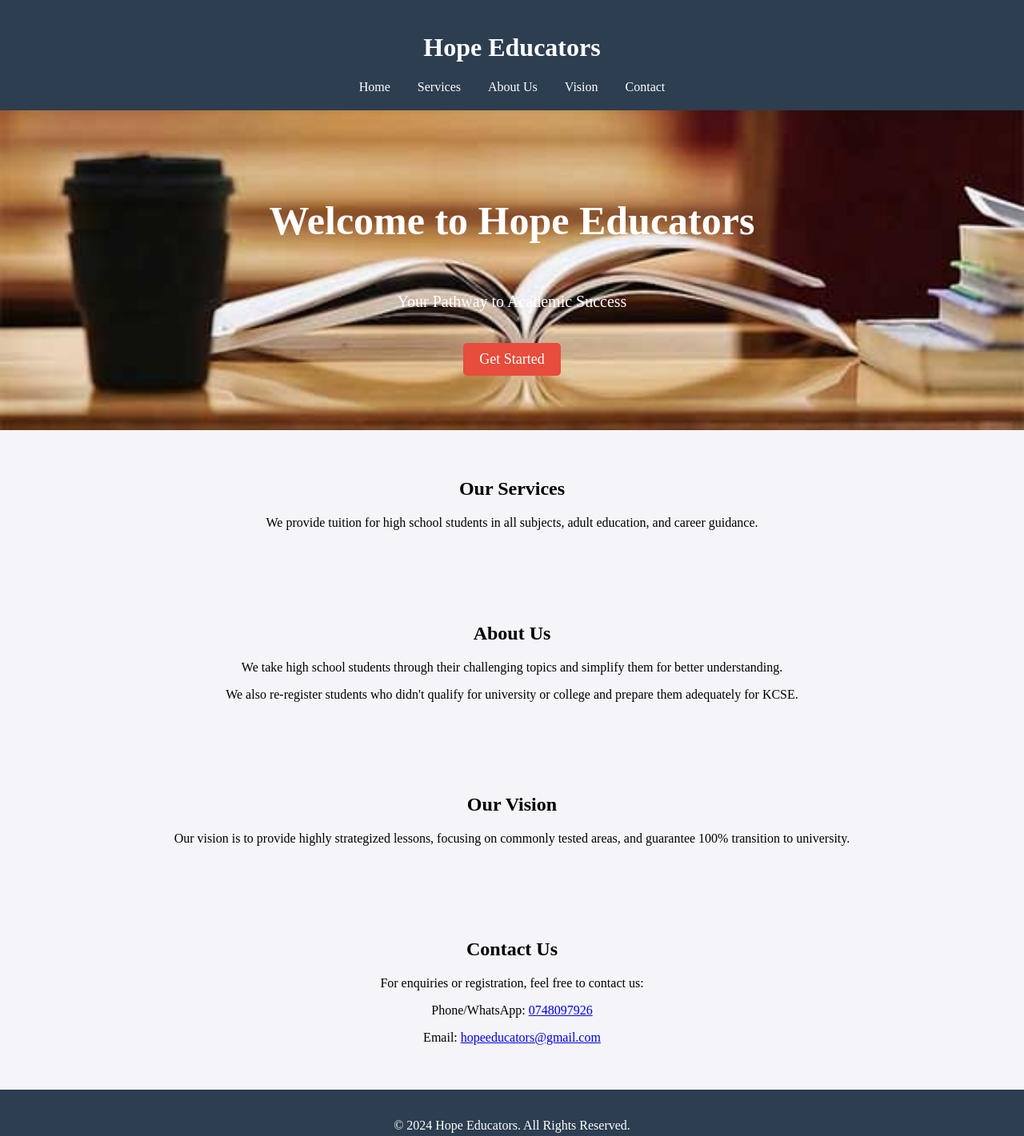
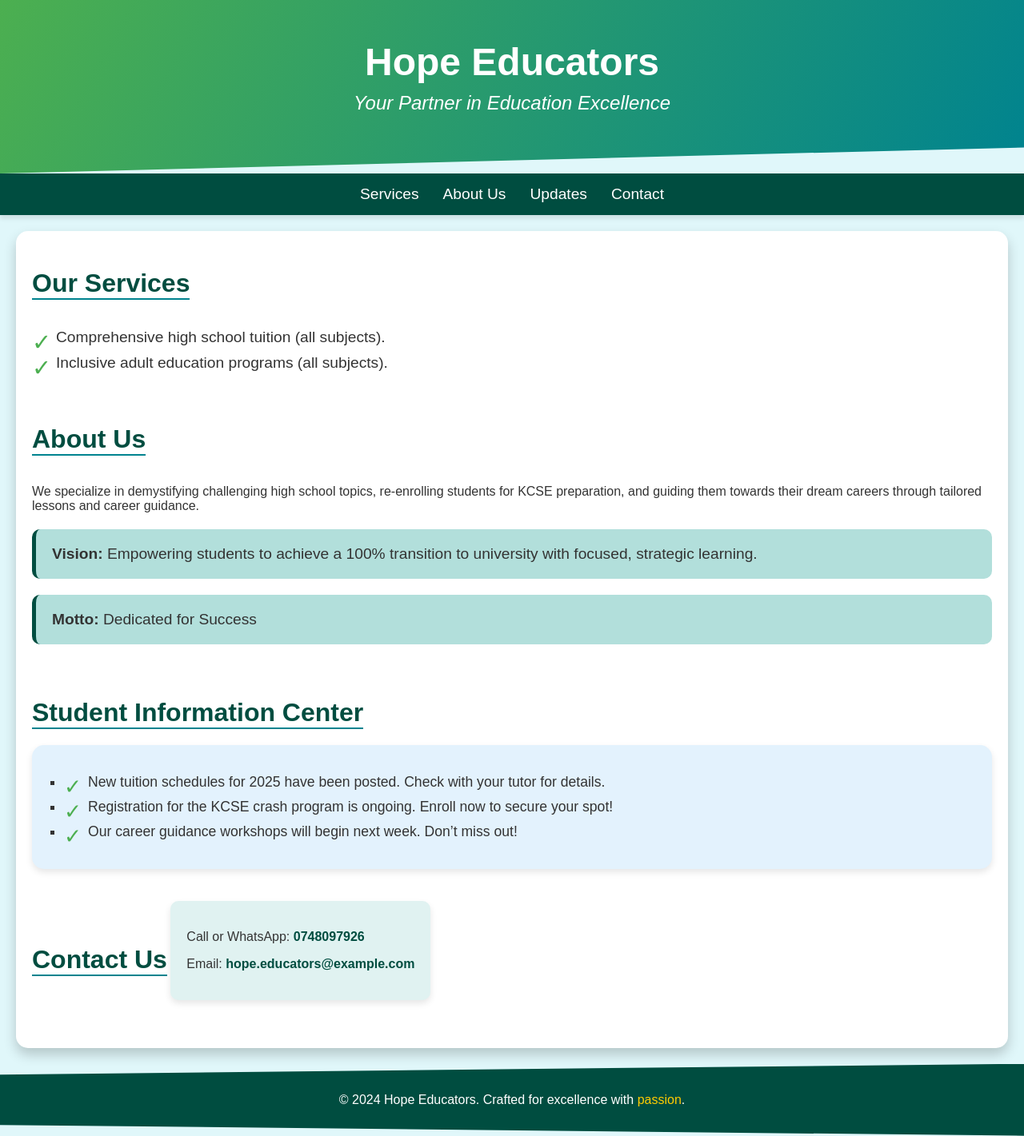
Before and after one commit to 8-TECH/HopeEducators, a plain HTML site: page index.html in a window 1280 px wide. Shown: the whole page at 80% size. Drawn offline with Linux system fonts and the light colour scheme.

Commit message:
Update index.html

```diff
--- a/index.html
+++ b/index.html
@@ -1,57 +1,201 @@
 <!DOCTYPE html>
-<html>
+<html lang="en">
 <head>
     <meta charset="UTF-8">
     <meta name="viewport" content="width=device-width, initial-scale=1.0">
     <title>Hope Educators</title>
-        <link rel="stylesheet" type="text/css" href="styles.css">
+    <style>
+        body {
+            font-family: 'Arial', sans-serif;
+            margin: 0;
+            padding: 0;
+            color: #333;
+            background-color: #e0f7fa;
+        }
+        header {
+            background: linear-gradient(120deg, #4CAF50, #00838f);
+            color: white;
+            padding: 50px 20px;
+            text-align: center;
+            clip-path: polygon(0 0, 100% 0, 100% 85%, 0 100%);
+        }
+        header h1 {
+            font-size: 3em;
+            margin: 0;
+            animation: fadeIn 3s ease-in-out;
+        }
+        header p {
+            margin-top: 10px;
+            font-size: 1.5em;
+            font-style: italic;
+        }
+        @keyframes fadeIn {
+            0% { opacity: 0; }
+            100% { opacity: 1; }
+        }
+        nav {
+            display: flex;
+            justify-content: center;
+            background: #004d40;
+            padding: 15px;
+            position: sticky;
+            top: 0;
+            z-index: 1000;
+            box-shadow: 0 4px 6px rgba(0, 0, 0, 0.1);
+        }
+        nav a {
+            color: white;
+            text-decoration: none;
+            margin: 0 15px;
+            font-size: 1.2em;
+            transition: transform 0.3s, color 0.3s;
+        }
+        nav a:hover {
+            transform: scale(1.1);
+            color: #ffcc00;
+        }
+        main {
+            margin: 20px auto;
+            padding: 20px;
+            max-width: 1200px;
+            background: white;
+            border-radius: 15px;
+            box-shadow: 0 8px 16px rgba(0, 0, 0, 0.2);
+        }
+        section {
+            margin-bottom: 40px;
+        }
+        h2 {
+            font-size: 2em;
+            color: #004d40;
+            border-bottom: 2px solid #00838f;
+            display: inline-block;
+            margin-bottom: 20px;
+        }
+        ul {
+            list-style: none;
+            padding: 0;
+        }
+        ul li {
+            margin: 10px 0;
+            font-size: 1.2em;
+            position: relative;
+            padding-left: 30px;
+        }
+        ul li::before {
+            content: '\2713';
+            color: #4CAF50;
+            font-size: 1.5em;
+            position: absolute;
+            left: 0;
+            top: 0;
+        }
+        .vision, .motto {
+            background: #b2dfdb;
+            padding: 20px;
+            border-left: 5px solid #004d40;
+            margin-top: 20px;
+            border-radius: 10px;
+            font-size: 1.2em;
+        }
+        footer {
+            text-align: center;
+            background: #004d40;
+            color: white;
+            padding: 20px 10px;
+            position: relative;
+            clip-path: polygon(0 15%, 100% 0, 100% 100%, 0 85%);
+        }
+        footer a {
+            color: #ffcc00;
+            text-decoration: none;
+        }
+        footer a:hover {
+            text-decoration: underline;
+        }
+        .contact-card {
+            background: #e0f2f1;
+            padding: 20px;
+            border-radius: 10px;
+            display: inline-block;
+            box-shadow: 0 4px 8px rgba(0, 0, 0, 0.1);
+        }
+        .contact-card a {
+            color: #004d40;
+            font-weight: bold;
+            text-decoration: none;
+        }
+        .updates {
+            background: #e3f2fd;
+            padding: 20px;
+            border-radius: 15px;
+            box-shadow: 0 4px 8px rgba(0, 0, 0, 0.1);
+        }
+        .updates ul {
+            list-style-type: square;
+            padding-left: 20px;
+        }
+        .updates ul li {
+            margin-bottom: 10px;
+            font-size: 1.1em;
+        }
+    </style>
 </head>
 <body>
-
     <header>
         <h1>Hope Educators</h1>
+        <p>Your Partner in Education Excellence</p>
+    </header>
+
     <nav>
-                <a href="#home">Home</a>
         <a href="#services">Services</a>
         <a href="#about">About Us</a>
-                <a href="#vision">Vision</a>
+        <a href="#updates">Updates</a>
         <a href="#contact">Contact</a>
     </nav>
-        </header>
 
-        <section class="hero">
-            <h1>Welcome to Hope Educators</h1>
-            <p>Your Pathway to Academic Success</p>
-            <a href="#contact">Get Started</a>
+    <main>
+        <section id="services">
+            <h2>Our Services</h2>
+            <ul>
+                <li>Comprehensive high school tuition (all subjects).</li>
+                <li>Inclusive adult education programs (all subjects).</li>
+            </ul>
         </section>
 
-        <section class="services" id="services">
-            <h2>Our Services</h2>
-            <p>We provide tuition for high school students in all subjects, adult education, and career guidance.</p>
+        <section id="about">
+            <h2>About Us</h2>
+            <p>We specialize in demystifying challenging high school topics, re-enrolling students for KCSE preparation, and guiding them towards their dream careers through tailored lessons and career guidance.</p>
+            <div class="vision">
+                <strong>Vision:</strong> Empowering students to achieve a 100% transition to university with focused, strategic learning.
+            </div>
+            <div class="motto">
+                <strong>Motto:</strong> Dedicated for Success
+            </div>
         </section>
 
-        <section class="about" id="about">
-            <h2>About Us</h2>
-            <p>We take high school students through their challenging topics and simplify them for better understanding.</p>
-            <p>We also re-register students who didn't qualify for university or college and prepare them adequately for KCSE.</p>
+        <section id="updates">
+            <h2>Student Information Center</h2>
+            <div class="updates">
+                <ul>
+                    <li>New tuition schedules for 2025 have been posted. Check with your tutor for details.</li>
+                    <li>Registration for the KCSE crash program is ongoing. Enroll now to secure your spot!</li>
+                    <li>Our career guidance workshops will begin next week. Don’t miss out!</li>
+                </ul>
+            </div>
         </section>
 
-        <section class="vision" id="vision">
-            <h2>Our Vision</h2>
-            <p>Our vision is to provide highly strategized lessons, focusing on commonly tested areas, and guarantee 100% transition to university.</p>
+        <section id="contact">
+            <h2>Contact Us</h2>
+            <div class="contact-card">
+                <p>Call or WhatsApp: <a href="tel:+254748097926">0748097926</a></p>
+                <p>Email: <a href="mailto:hope.educators@example.com">hope.educators@example.com</a></p>
+            </div>
         </section>
-
-        <section class="contact" id="contact">
-            <h2>Contact Us</h2>
-            <p>For enquiries or registration, feel free to contact us:</p>
-            <p>Phone/WhatsApp: <a href="tel:+254748097926">0748097926</a></p>
-            <p>Email: <a href="mailto:hopeeducators@gmail.com">hopeeducators@gmail.com</a></p>
-        </section>
+    </main>
 
     <footer>
-            <p>&copy; 2024 Hope Educators. All Rights Reserved.</p>
+        <p>&copy; 2024 Hope Educators. Crafted for excellence with <a href="#">passion</a>.</p>
     </footer>
-
-        <script src=""></script>
 </body>
 </html>
```
Lines whose indentation alone changed are shown as unchanged.
